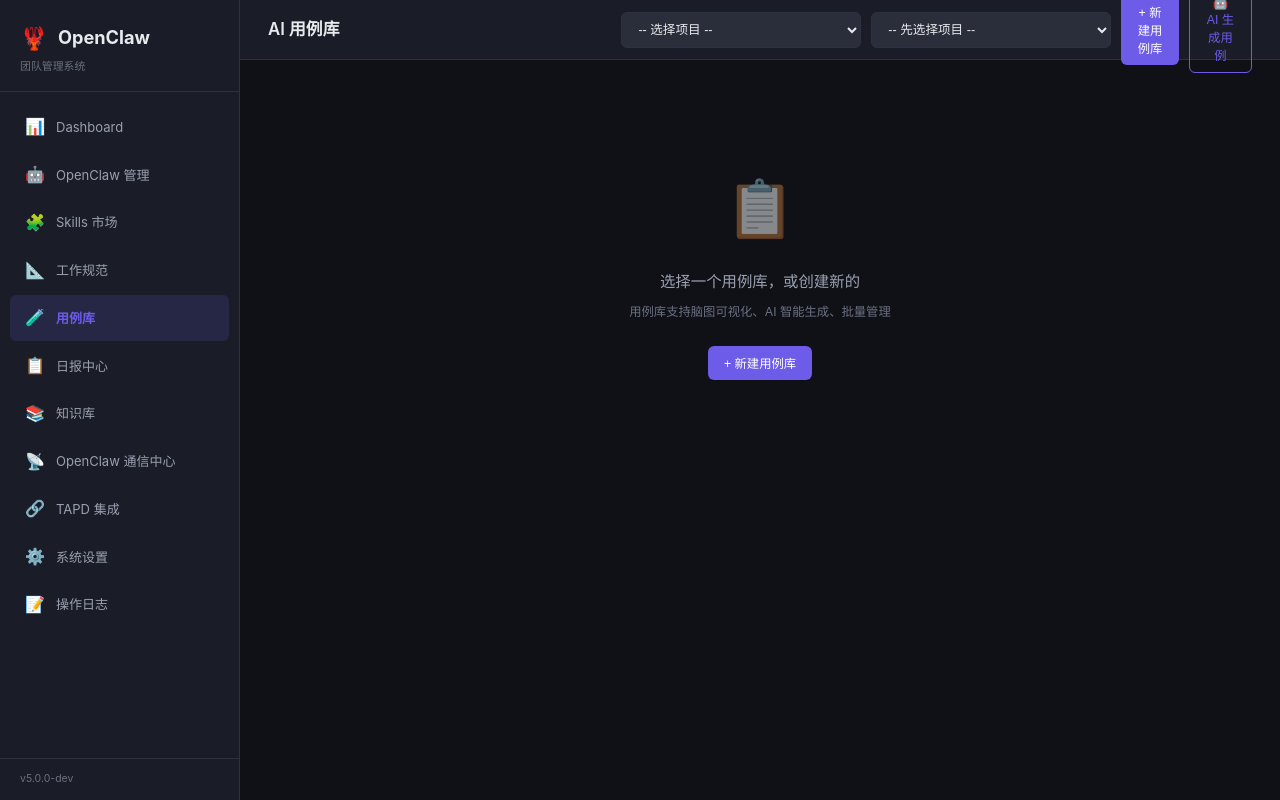
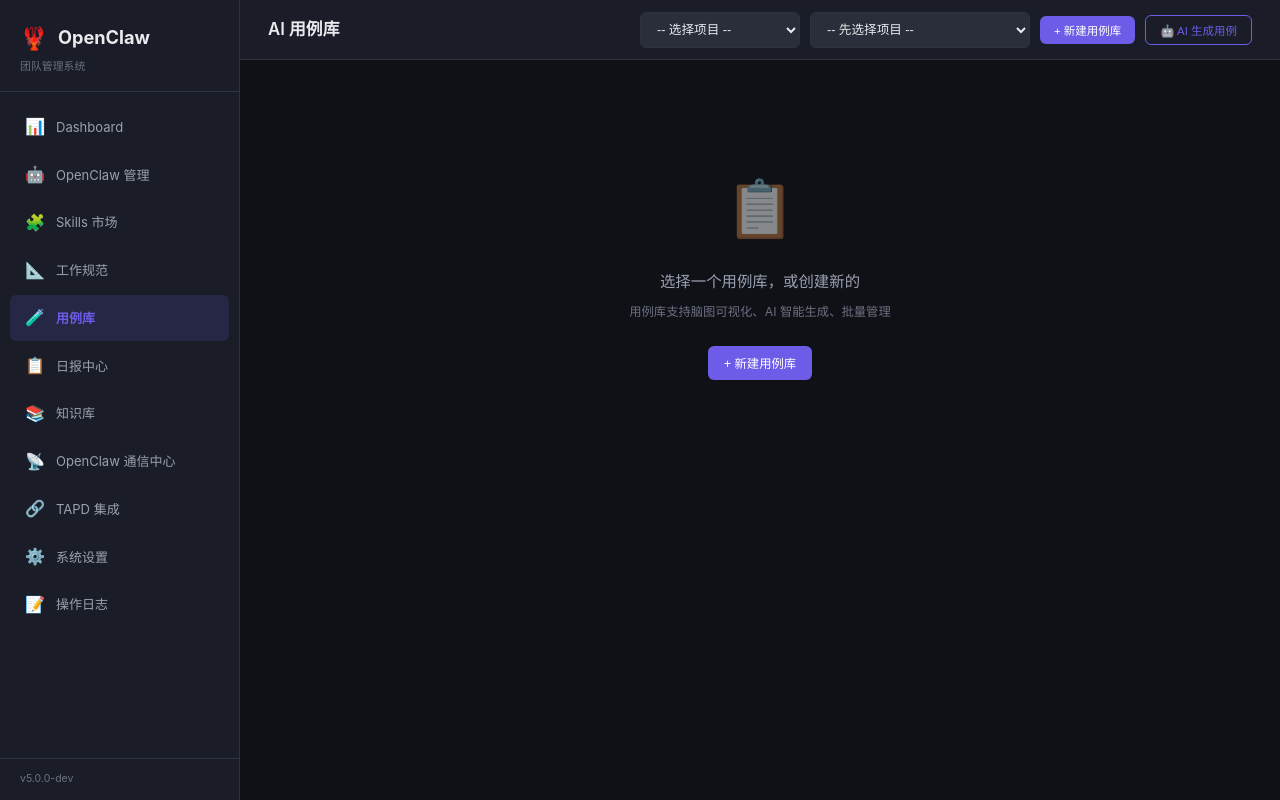
Before and after one commit to rajqiu2022/clawcom, a Flask app: page /testcases in a window 1280 px wide. Run offline with Flask 2, Linux system fonts and the light colour scheme; data that the repository does not hold is empty.

Commit message:
fix: 用例库按钮文字换行问题

```diff
--- a/web/templates/testcases.html
+++ b/web/templates/testcases.html
@@ -11,8 +11,8 @@
     <select class="form-select" id="library-select" onchange="switchLibrary()" style="min-width:220px">
         <option value="">-- 先选择项目 --</option>
     </select>
-    <button class="btn btn-primary" onclick="openCreateLibraryModal()">+ 新建用例库</button>
-    <button class="btn btn-ghost tc-ai-btn" onclick="openAIGenerateModal()">
+    <button class="btn btn-primary" onclick="openCreateLibraryModal()" style="white-space:nowrap;padding:6px 14px;font-size:0.82rem">+ 新建用例库</button>
+    <button class="btn btn-ghost tc-ai-btn" onclick="openAIGenerateModal()" style="white-space:nowrap;padding:6px 14px;font-size:0.82rem">
         🤖 AI 生成用例
     </button>
 </div>
```
